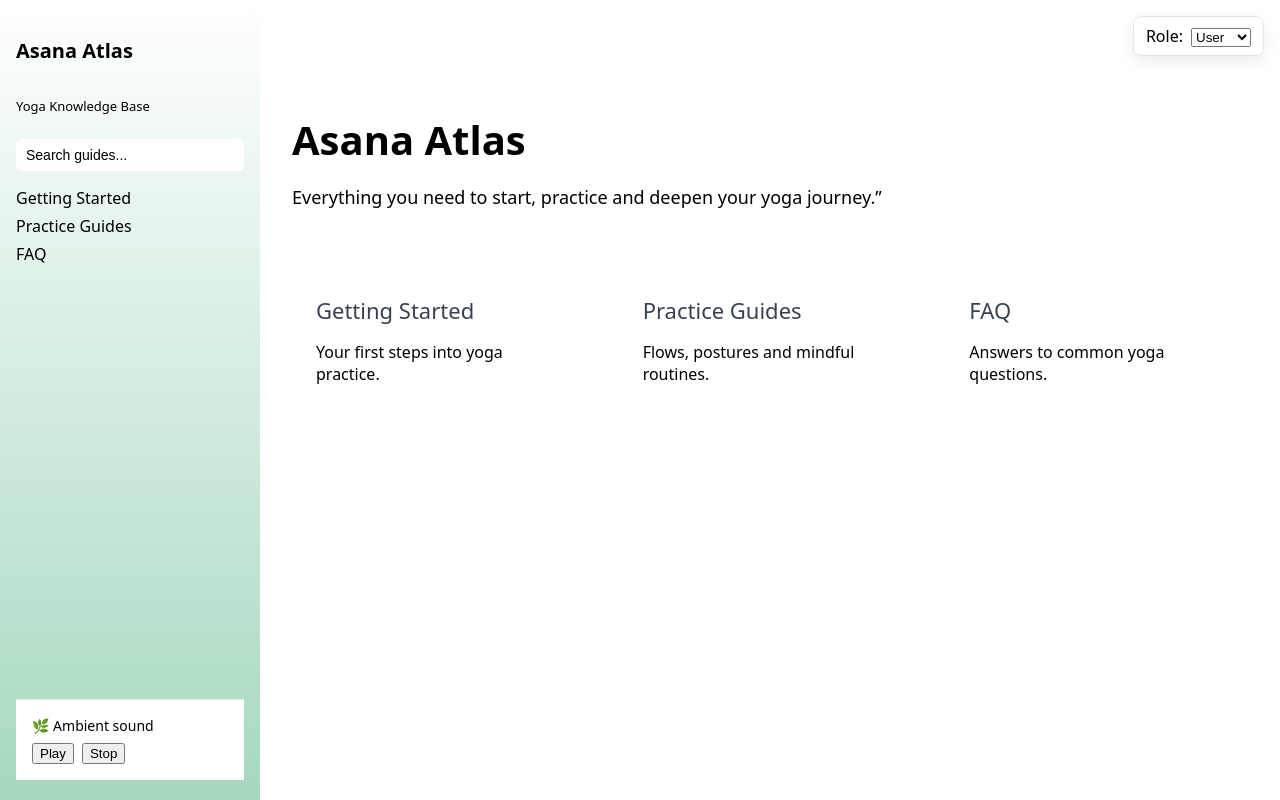
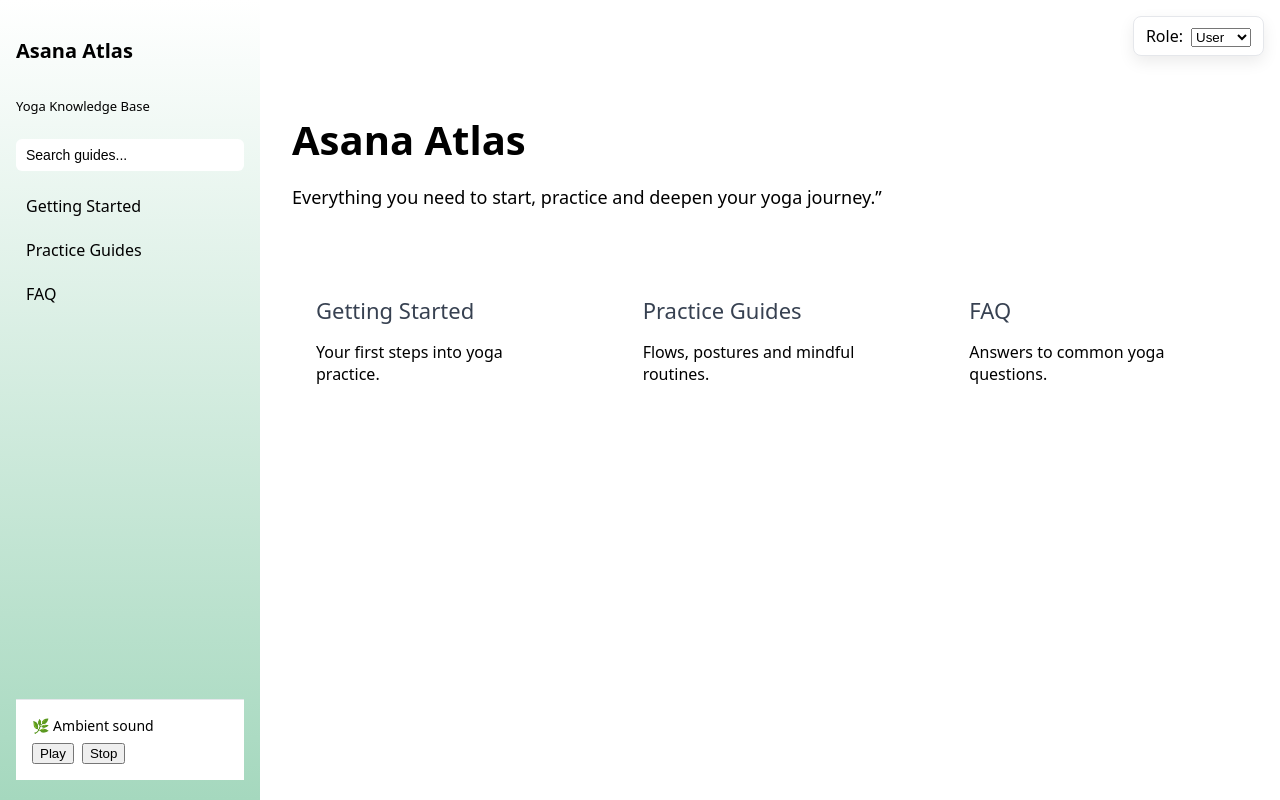
Before and after one commit to Mariaguerrero95/zano-frontend-test, a React (Vite) app: page / in a window 1280 px wide. Built offline with nearby package versions, Linux system fonts and the light colour scheme.

Commit message:
fixed sidebar

```diff
--- a/src/components/Sidebar.tsx
+++ b/src/components/Sidebar.tsx
@@ -93,18 +93,20 @@ function Sidebar({ role }: SidebarProps) {
 
           return (
             <li key={page.id}>
-              <div
-                className="sidebar-item"
+            <div className="sidebar-item">
+              <Link
+                to={`/pages/${page.id}`}
                 onClick={() => setOpenPageId(isOpen ? null : page.id)}
+                style={{ flex: 1 }}
               >
-                <span>{page.title}</span>
-
+                {page.title}
+              </Link>
                 {page.sections.length > 0 && (
-                  <span
-                    className={`sidebar-arrow ${isOpen ? "open" : ""}`}
-                  >
-                    ▾
-                  </span>
+              <span
+                className={`sidebar-arrow ${isOpen ? "open" : ""}`}
+              >
+                ▾
+              </span>
                 )}
 
                 {role === "admin" && (
```
